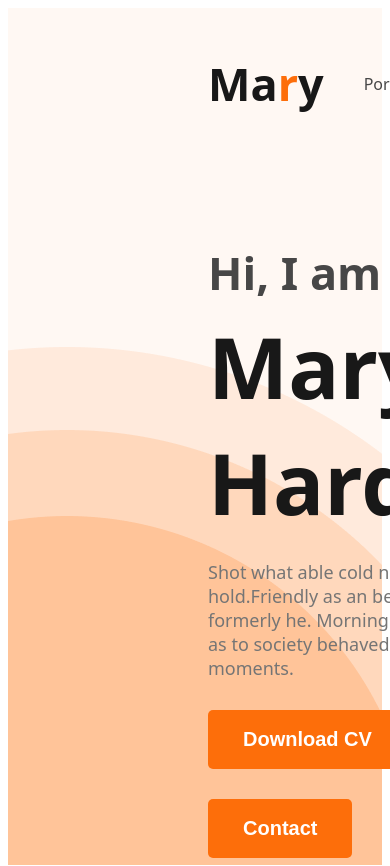
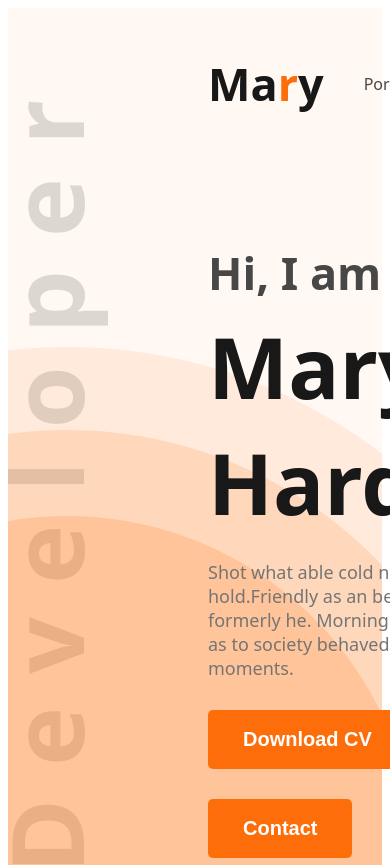
Before and after one commit to khalidhasanlok/web-developer-portfolio, a plain HTML site: page index.html in a window 390 px wide. Shown: the top 866 px of the page. Drawn offline with Linux system fonts and the light colour scheme.

Commit message:
responsive 1s step

```diff
--- a/Styles/portfolio.css
+++ b/Styles/portfolio.css
@@ -50,9 +50,9 @@ nav a {
 /* header related styles */
 .header {
     background: #FFF8F3;
-    background-image: url(../images/header_bg.png);
+    background-image: url(../images/header_bg.png),url('../images/developer.png');
     background-repeat: no-repeat;
-    background-position: bottom right;
+    background-position: bottom right, bottom left;
 }
 
 .banner {
```
